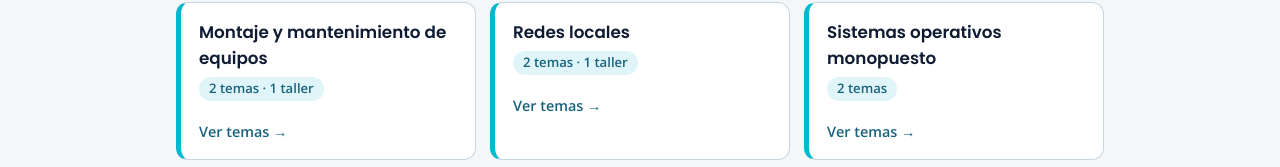
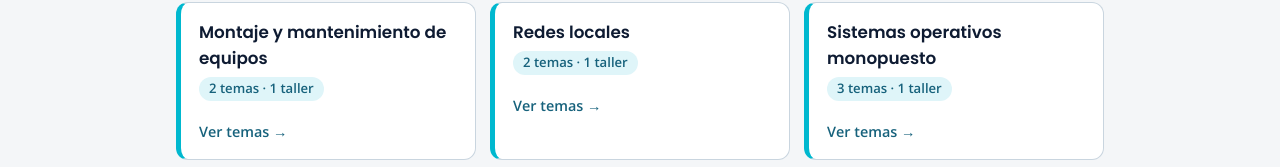
Before and after one commit to luisbs-ebora/laboratorios, a plain HTML site: page index.html in a window 1280 px wide. Shown: the part 221-388 px from the top of the page. Drawn offline with nearby package versions, Linux system fonts and the light colour scheme.

Commit message:
Portada de los laboratorios: Sistemas operativos tiene 3 temas y 1 taller
Co-Authored-By: Claude Opus 5.5 <noreply@anthropic.com>
Claude-Session: https://claude.ai/code/session_01SL1qqGagsrANCXmqtN8xhy

```diff
--- a/index.html
+++ b/index.html
@@ -24,7 +24,7 @@
       <p class="mod">Redes locales</p><span class="tema">2 temas · 1 taller</span>
       <span class="mas">Ver temas →</span></a>
     <a class="lab" href="sistemas-operativos/">
-      <p class="mod">Sistemas operativos monopuesto</p><span class="tema">2 temas</span>
+      <p class="mod">Sistemas operativos monopuesto</p><span class="tema">3 temas · 1 taller</span>
       <span class="mas">Ver temas →</span></a>
     <a class="lab" href="aplicaciones-web/">
       <p class="mod">Aplicaciones web</p><span class="tema">2 temas · 1 taller</span>
```
